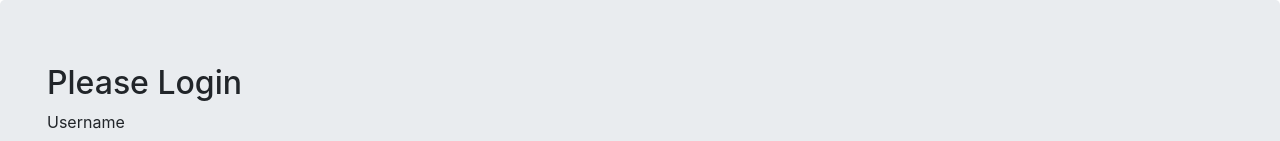
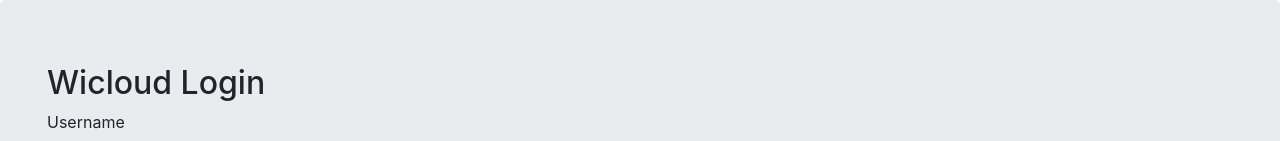
Before and after one commit to officina/wicloud, an Angular app in the folder webapp/: page /login in a window 1280 px wide. Shown: the top 141 px of the page. Built offline with nearby package versions, Linux system fonts and the light colour scheme.

Commit message:
collectstatic

```diff
--- a/webapp/src/app/login/login.component.html
+++ b/webapp/src/app/login/login.component.html
@@ -1,4 +1,4 @@
-<h2>Please Login</h2>
+<h2>Wicloud Login</h2>
 <form [formGroup]="loginForm" (ngSubmit)="onSubmit()">
     <div class="form-group">
         <label for="username">Username</label>
```
Also changed, not shown: 1 other file (tests, documents, lock files or other folders).
